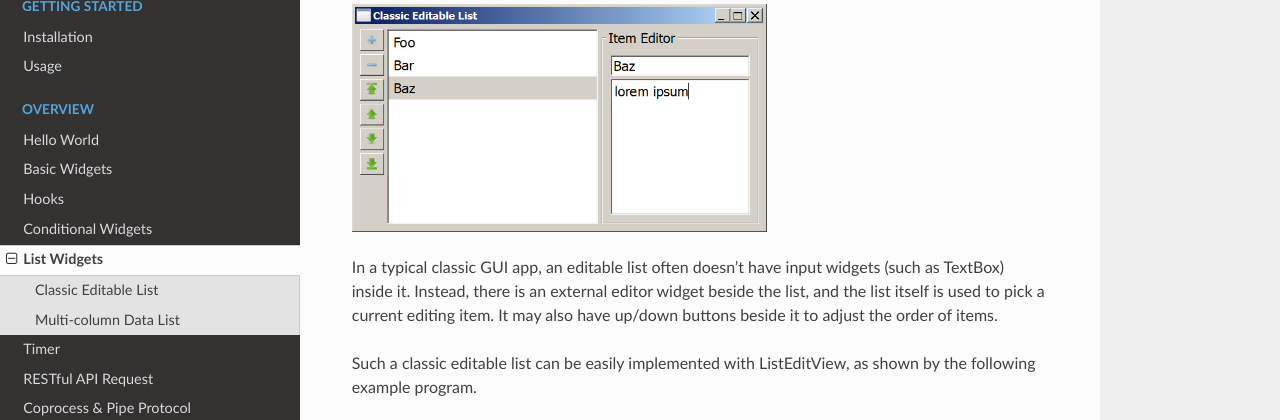
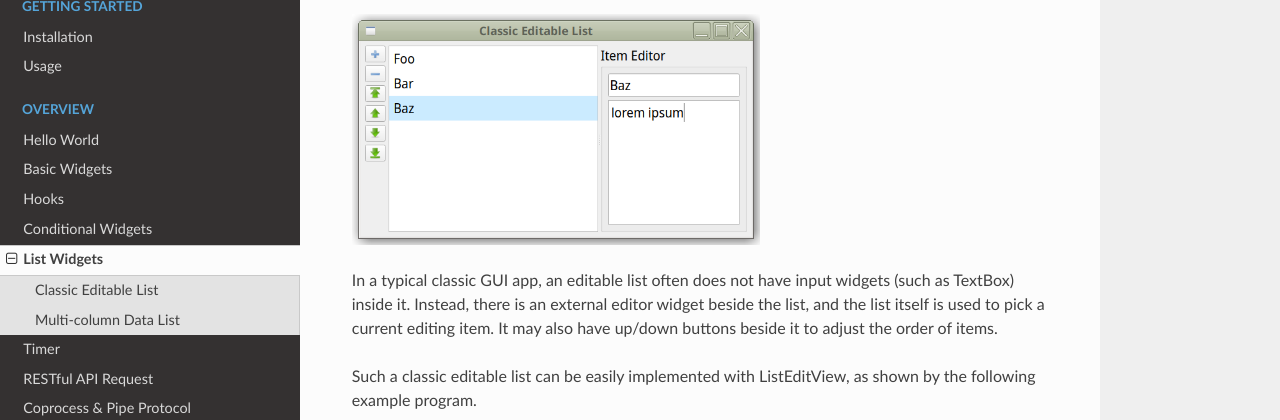
Before and after one commit to maze1024x/RxGui, a Sphinx documentation site: the page built from docs/source/overview/list.rst, in a window 1280 px wide and 900 px high, scrolled down 878 px, cut to the strip 0-420 px from the top of the window. Built offline with Sphinx 7.4.7 and the Read the Docs theme 2.0.0, drawn with Linux system fonts in a browser that asks for light colours.

```diff
--- a/docs/source/overview/list.rst
+++ b/docs/source/overview/list.rst
@@ -31,7 +31,7 @@ Classic Editable List
     :scale: 62%
 
 In a typical classic GUI app,
-an editable list often doesn't have input widgets (such as TextBox) inside it.
+an editable list often does not have input widgets (such as TextBox) inside it.
 Instead, there is an external editor widget beside the list,
 and the list itself is used to pick a current editing item.
 It may also have up/down buttons beside it to adjust the order of items.
--- a/docs/source/start/install.rst
+++ b/docs/source/start/install.rst
@@ -12,7 +12,6 @@ Note that the Linux version does not ship with Qt library files.
 It assumes Qt5 is already installed.
 
 .. Tip::
-
     Normally, Qt5 should be already installed on a Linux desktop.
 
 Building From Source
@@ -32,13 +31,11 @@ Linux
 * Build Command: ``make``
 
 .. Tip::
-
     On Debian stable, a standalone installation of Go is required.
     This is because current Debian stable (11 bullseye) only provides Go 1.15,
     which does not support generics.
 
 .. Tip::
-
     On Debian-derived distros,
     even if Qt5 is already installed as a dependency of system programs,
     it is still necessary to install ``qtbase5-dev``
@@ -55,7 +52,6 @@ Windows (MSYS2 MinGW)
 * Build Command: ``mingw32-make``
 
 .. Tip::
-
     Building with the MSVC variant of Qt is possible,
     but it is NOT supported out-of-the-box by the ``Makefile``,
     and note that CGO may still require GCC.
```
Also changed, not shown: docs/source/index.rst (+7 -3 lines), docs/source/api/sdi.png, docs/source/api/todo.png, docs/source/overview/conditional.png, docs/source/overview/counter.png, docs/source/overview/extension.png, docs/source/overview/headers.png, docs/source/overview/hello.png, docs/source/overview/list.png, docs/source/overview/rest.png, docs/source/overview/stopwatch.png, docs/source/overview/widgets.png.
